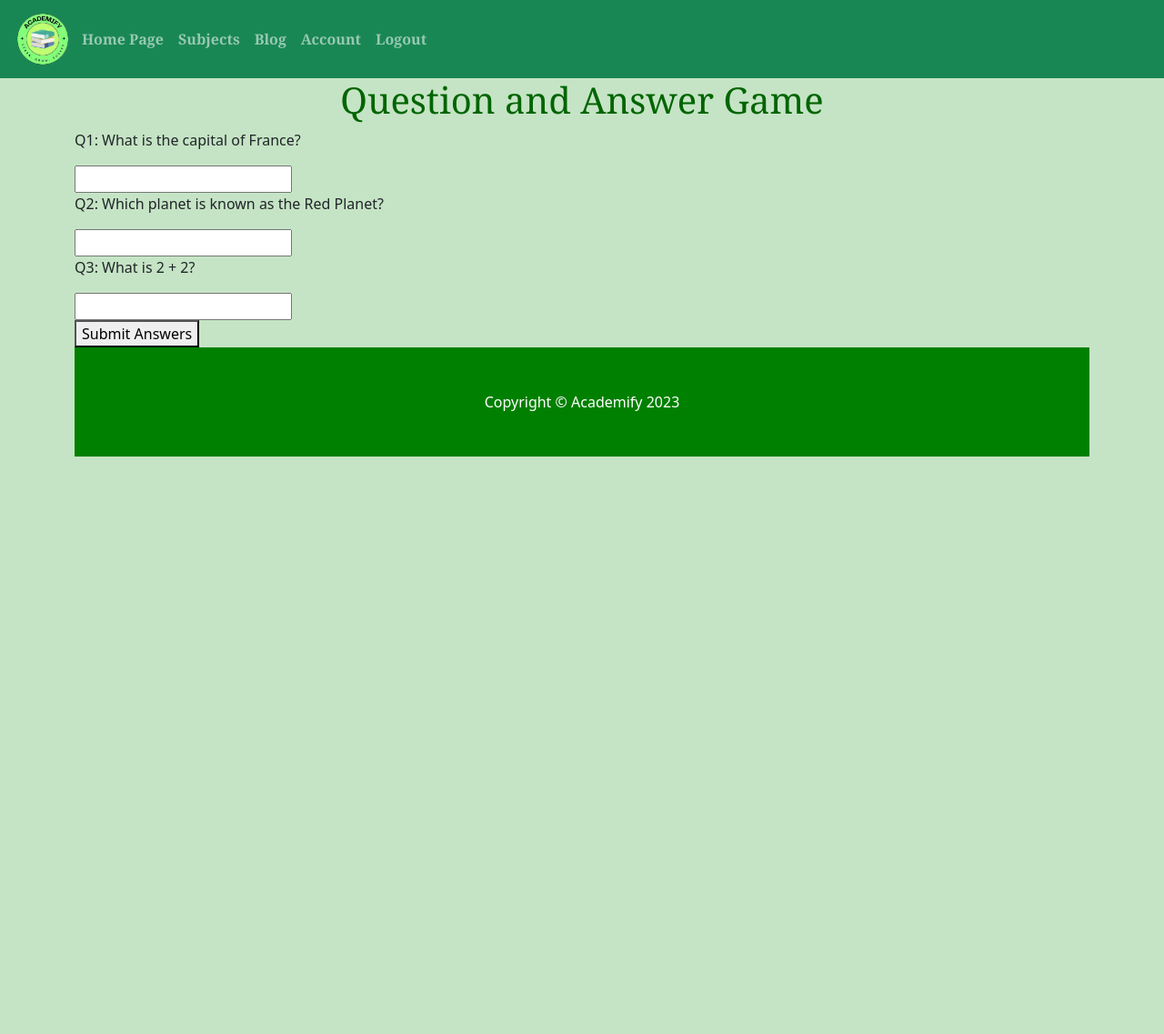
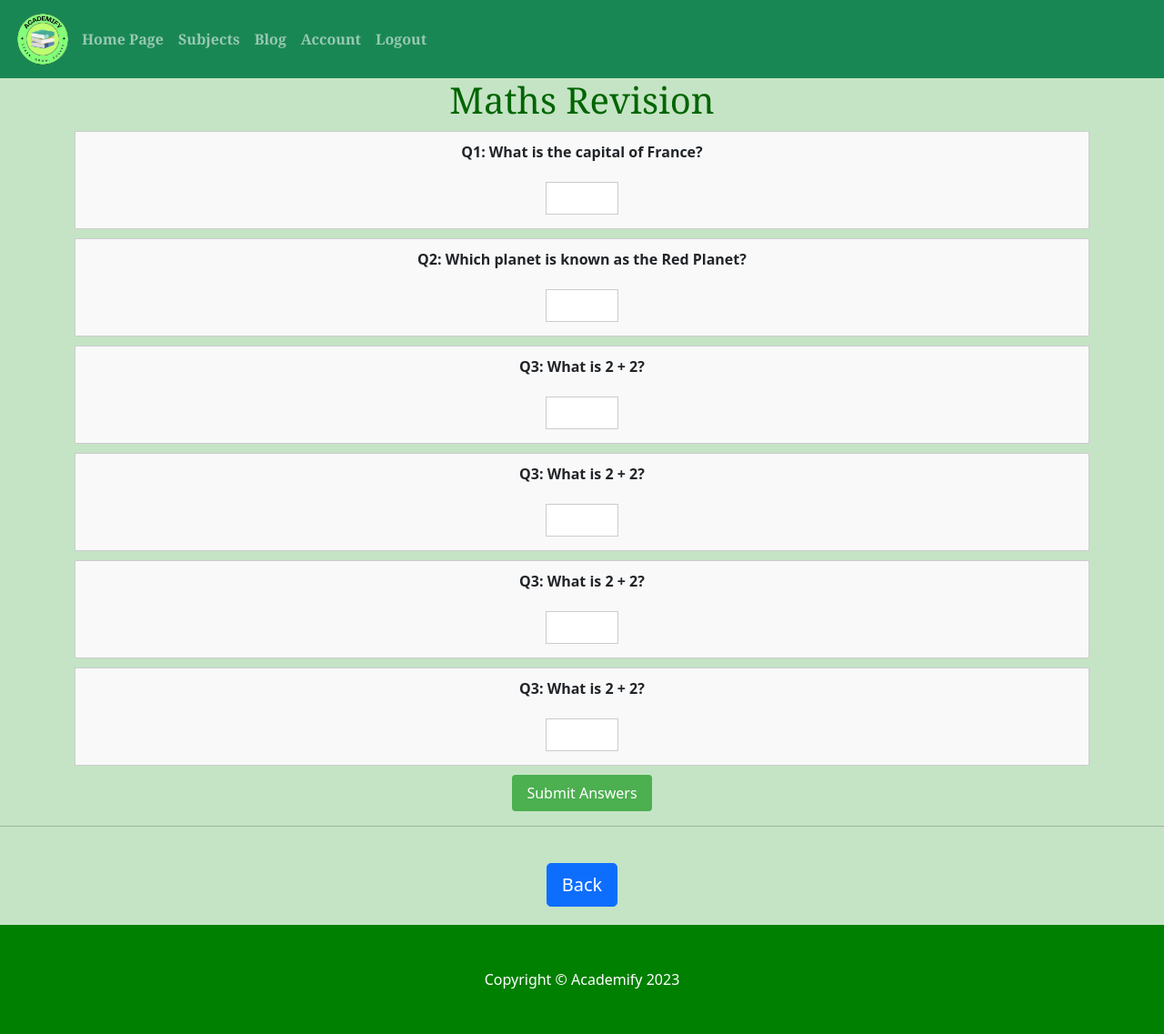
Before and after one commit to Sharun2022/AcademifyLearningTool, a Flask app: page /maths in a window 1280 px wide. Shown: the whole page at 91% size. Before the commit the page ends 502 px from the top, so only its background shows below. Run offline with Flask 3, Linux system fonts and the light colour scheme; a user stored in the database is signed in; some libraries are stand-ins or nearby versions.

Commit message:
Styled math revision page
Added colour, borders and overall aestheically pleasing things

```diff
--- a/tutorial_fixed/website/static/styles.css
+++ b/tutorial_fixed/website/static/styles.css
@@ -49,9 +49,18 @@ h1{
 
 
 
-.quiz-card{
+.question{
     text-align: center;
+    margin-bottom: 20px;
+
 }
+
+.center-button {
+    display: block;
+    margin: 0 auto;
+}
+
+
 
 /* Navigation bar */
 .navbar{
@@ -210,3 +219,38 @@ body {
 .info-list li {
     margin-bottom: 10px;
 }
+
+/* styles.css */
+
+.question {
+    border: 1px solid #ccc;
+    padding: 10px;
+    margin: 10px 0;
+    background-color: #f9f9f9;
+}
+
+.question p {
+    font-weight: bold;
+}
+
+.answerInput {
+    width: 80px;
+    padding: 5px;
+    border: 1px solid #ccc;
+    margin-top: 5px;
+}
+
+.result {
+    margin-top: 5px;
+    font-weight: bold;
+}
+
+#submitAll {
+    margin-top: 10px;
+    padding: 8px 16px;
+    background-color: #4CAF50;
+    color: white;
+    border: none;
+    cursor: pointer;
+    border-radius: 4px;
+}
--- a/tutorial_fixed/website/templates/maths.html
+++ b/tutorial_fixed/website/templates/maths.html
@@ -9,7 +9,7 @@
     <title>Question and Answer Game</title>
 </head>
 <body>
-    <h1>Question and Answer Game</h1>
+    <h1> Maths Revision </h1>
 
         <div id="questions">
             <div class="question">
@@ -30,7 +30,26 @@
                 <div class="result"></div>
             </div>
 
-        <button id="submitAll">Submit Answers</button>
+            <div class="question">
+                <p>Q3: What is 2 + 2?</p>
+                <input type="text" class="answerInput" data-answer="4">
+                <div class="result"></div>
+            </div>
+
+            <div class="question">
+                <p>Q3: What is 2 + 2?</p>
+                <input type="text" class="answerInput" data-answer="4">
+                <div class="result"></div>
+            </div>
+
+            <div class="question">
+                <p>Q3: What is 2 + 2?</p>
+                <input type="text" class="answerInput" data-answer="4">
+                <div class="result"></div>
+            </div>
+
+            <button id="submitAll" class="center-button">Submit Answers</button>
+        </div>
     </div>
 
     <script>
@@ -53,6 +72,41 @@
         });
     </script>
 
+    <!-- Code for this button -->
+    <button onclick="topFunction()" id="myBtn" title="Go to top"> &#8593; </button>
+
+    <script>
+    //Get the button
+    var mybutton = document.getElementById("myBtn");
+
+    // When the user scrolls down 20px from the top of the document, show the button
+    window.onscroll = function() {scrollFunction()};
+
+    function scrollFunction() {
+      if (document.body.scrollTop > 20 || document.documentElement.scrollTop > 20) {
+        mybutton.style.display = "block";
+      } else {
+        mybutton.style.display = "none";
+      }
+    }
+
+
+    // When the user clicks on the button, scroll to the top of the document
+    function topFunction() {
+      document.body.scrollTop = 0;
+      document.documentElement.scrollTop = 0;
+    }
+    </script>
+
+    <!-- Line code-->
+<hr class="line1">
+<br>
+
+<div align="center" style="margin-bottom: 20px;">
+    <a href="/subjects">
+    <button type="button" class="btn btn-primary btn-lg">Back</button></a>
+  </div>
+
 <footer class="py-5 bg-green">
     <div class="footer"><p class="m-0 text-center text-white">Copyright &copy; Academify 2023</p></div>
 </footer>
```
Also changed, not shown: tutorial_fixed/instance/database.db. Lines whose indentation alone changed are shown as unchanged.
